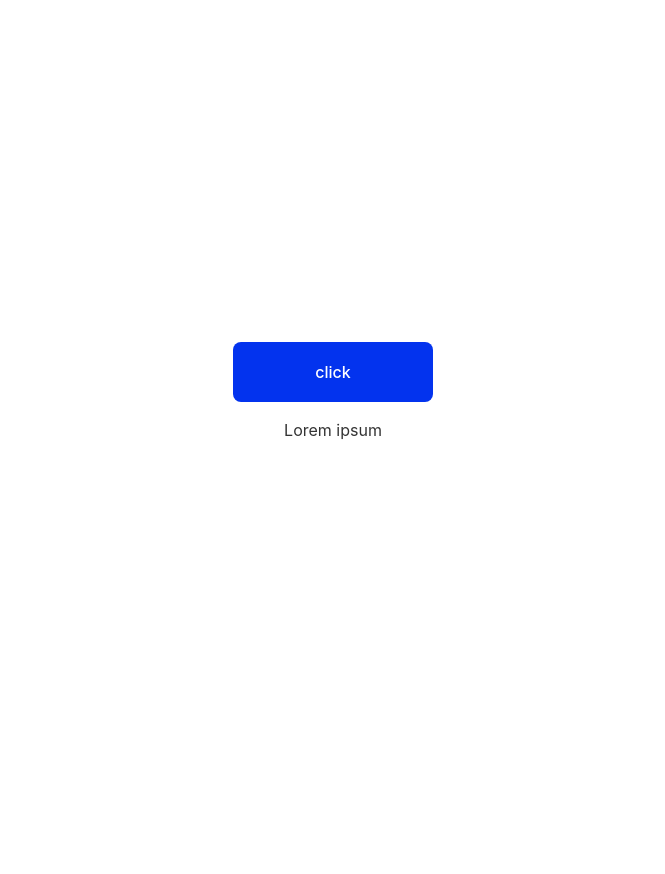
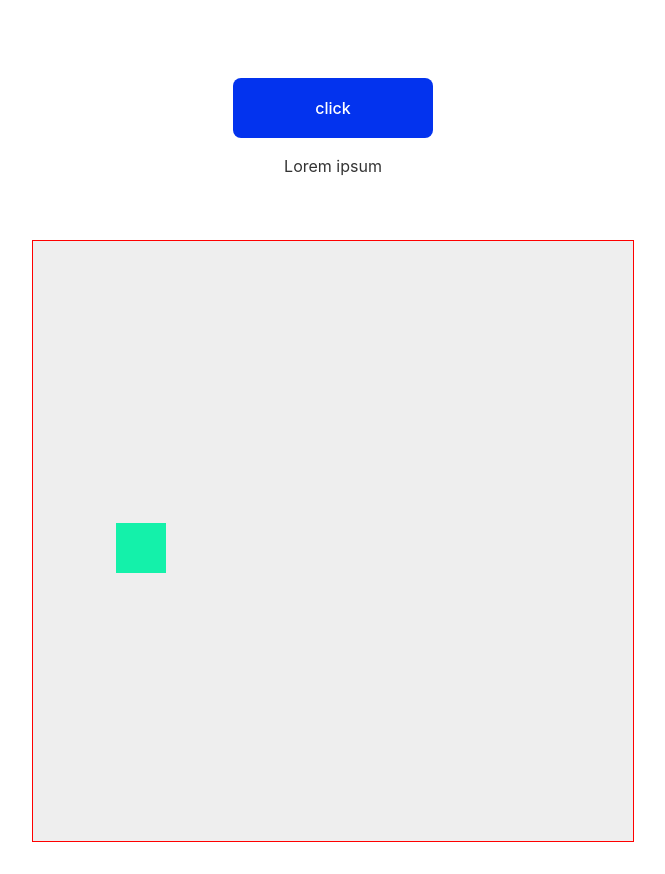
Before and after one commit to MagdalenaTyminska/React-test, a React (Vite) app: page / in a window 1280 px wide. Shown: the whole page, without its empty margins (307-972 px from the left). Before the commit the page ends 800 px from the top, so only its background shows below. Built offline with nearby package versions, Linux system fonts and the light colour scheme.

Commit message:
second task (suboptimal approach - for the syled-components exercise)

```diff
--- a/src/App.tsx
+++ b/src/App.tsx
@@ -4,6 +4,7 @@ import { Button } from './Button';
 import { Text } from './Text';
 import { Wrapper } from './Wrapper';
 import { useState } from 'react';
+import { Bouncy } from './Bouncy';
 
 const GlobalStyle = createGlobalStyle`
 body {
@@ -44,6 +45,7 @@ export const App = () => {
 					<Button label='click' onClick={toggleTheme} />
 					<Text>Lorem ipsum</Text>
 				</Wrapper>
+				<Bouncy />
 			</ThemeProvider>
 		</>
 	);
--- /dev/null
+++ b/src/Bouncy.tsx
@@ -0,0 +1,68 @@
+import { useEffect, useRef, useState } from 'react';
+import styled from 'styled-components';
+
+const Parent = styled.div`
+	border: 1px solid red;
+	background-color: #eee;
+	position: relative;
+	width: 600px;
+	height: 600px;
+`;
+
+const Child = styled.div<{ x: number; y: number; color: string }>`
+	position: absolute;
+	width: 50px;
+	height: 50px;
+	background-color: ${(props) => props.color};
+	left: ${(props) => props.x}px;
+	top: ${(props) => props.y}px;
+`;
+
+const getRandomColor = () => {
+	return '#' + Math.floor(Math.random() * 16777215).toString(16);
+};
+
+export const Bouncy = () => {
+	const [x, setX] = useState(Math.round(Math.random() * 600));
+	const [y, setY] = useState(Math.round(Math.random() * 600));
+
+	const xMulitipler = useRef(1);
+	const yMulitipler = useRef(1);
+	const color = useRef(getRandomColor());
+
+	if (x > 500) {
+		xMulitipler.current = -1;
+		color.current = getRandomColor();
+	}
+	if (x < 20) {
+		xMulitipler.current = 1;
+		color.current = getRandomColor();
+	}
+	if (y > 500) {
+		yMulitipler.current = -1;
+		color.current = getRandomColor();
+	}
+	if (y < 20) {
+		yMulitipler.current = 1;
+		color.current = getRandomColor();
+	}
+
+	useEffect(() => {
+		const interval = setInterval(() => {
+			setX((prevX) => prevX + 10 * xMulitipler.current);
+			setY((prevY) => prevY + 10 * yMulitipler.current);
+		}, 100);
+
+		return () => {
+			clearInterval(interval);
+		};
+	}, []);
+
+	return (
+		<>
+			<Parent>
+				<Child x={x} y={y} color={color.current} />
+			</Parent>
+		</>
+	);
+};
```
